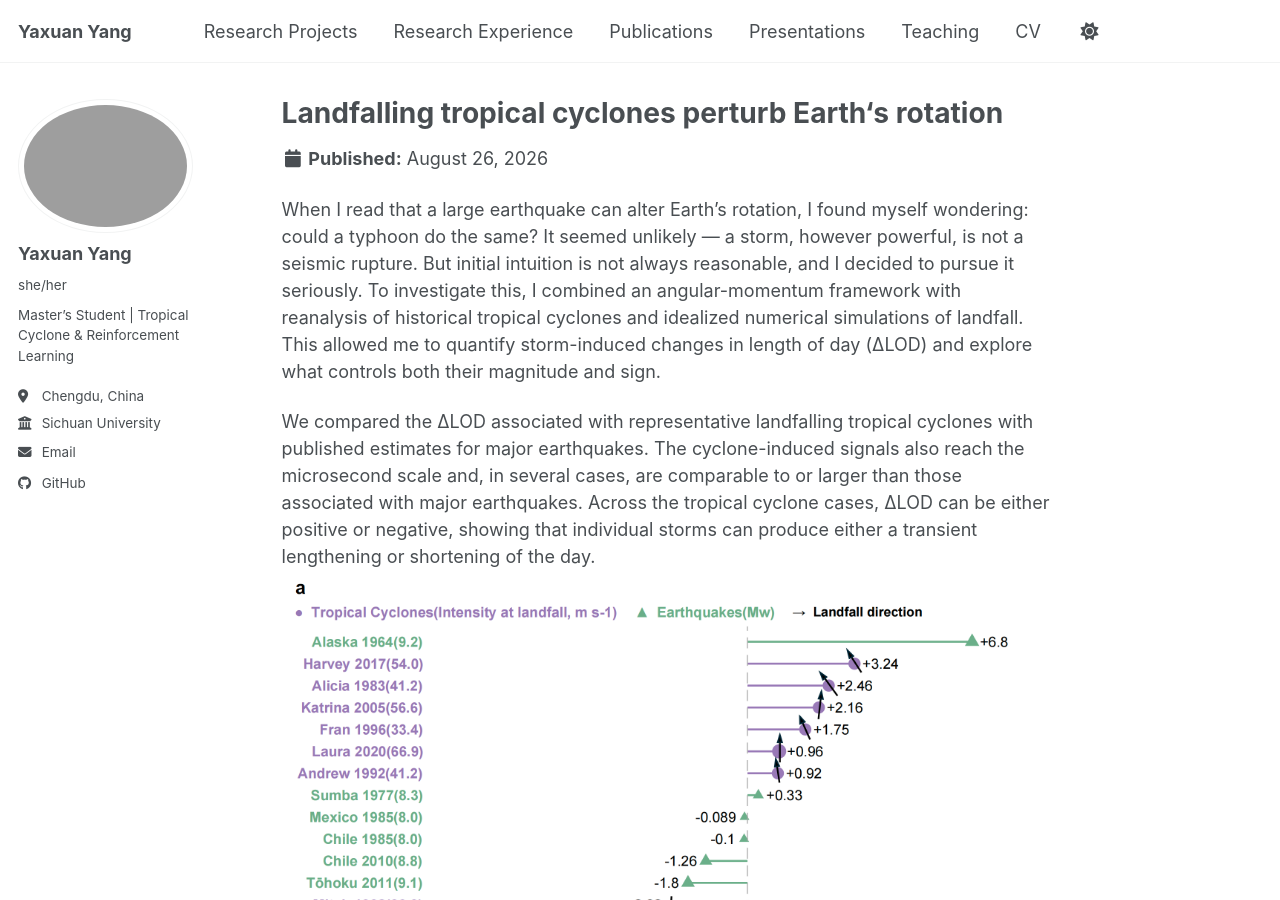
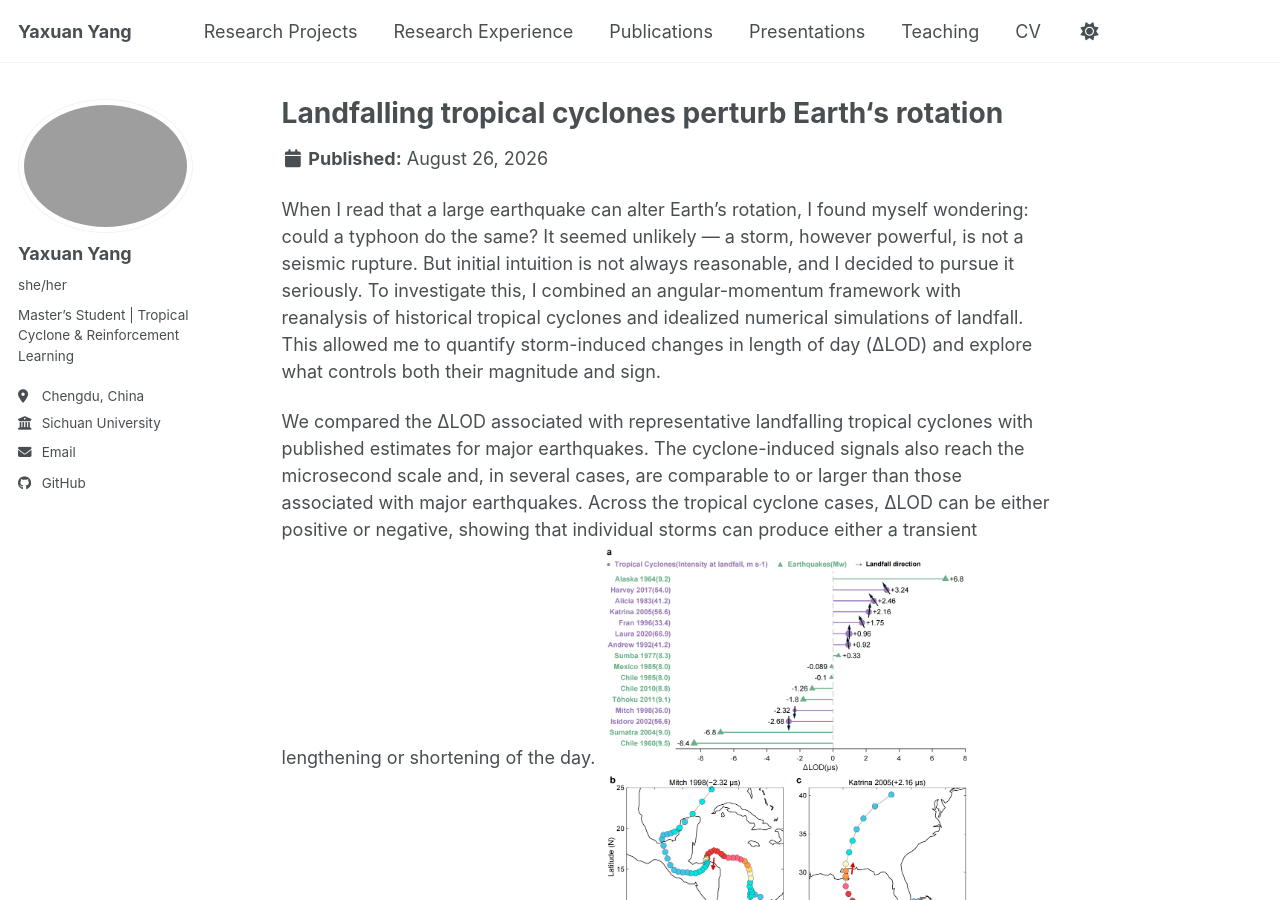
Before and after one commit to yyx-git/yyx-git.github.io, a Jekyll site: the page built from _portfolio/portfolio-1.md, in a window 1280 px wide and 900 px high. Built offline with Jekyll 4.4.1, drawn with Linux system fonts in a browser that asks for light colours; a script bundle is joined from its source files by our own code; library files that are not in the unit come from our copies.

Commit message:
Update portfolio-1.md

```diff
--- a/_portfolio/portfolio-1.md
+++ b/_portfolio/portfolio-1.md
@@ -7,9 +7,9 @@ collection: portfolio
 When I read that a large earthquake can alter Earth's rotation, I found myself wondering: could a typhoon do the same? It seemed unlikely — a storm, however powerful, is not a seismic rupture. But initial intuition is not always reasonable, and I decided to pursue it seriously. To investigate this, I combined an angular-momentum framework with reanalysis of historical tropical cyclones and idealized numerical simulations of landfall. This allowed me to quantify storm-induced changes in length of day (ΔLOD) and explore what controls both their magnitude and sign.
 
 We compared the ΔLOD associated with representative landfalling tropical cyclones with published estimates for major earthquakes. The cyclone-induced signals also reach the microsecond scale and, in several cases, are comparable to or larger than those associated with major earthquakes. Across the tropical cyclone cases, ΔLOD can be either positive or negative, showing that individual storms can produce either a transient lengthening or shortening of the day.
-<img src="/images/typhoon_earth_1.png" alt="results">
+<img src="/images/typhoon_earth_1.png" alt="results" width="50%">
 Comparison of storm-induced ΔLOD with published estimates for representative major earthquakes. Tropical cyclones produce rotational perturbations on the same microsecond scale, with both positive and negative responses.
 
 We then used idealized numerical simulations to systematically vary the direction of landfall while keeping the other model settings unchanged. ΔLOD varies strongly and systematically with landfall angle, with different directions producing opposite signs. This result shows that the sign of the rotational perturbation is closely linked to how the cyclone crosses the coastline, rather than being determined by storm intensity alone.
-<img src="/images/typhoon_earth_2.png" alt="results">
+<img src="/images/typhoon_earth_2.png" alt="results" width="50%">
 Dependence of ΔLOD on landfall direction in idealized simulations. The sign and magnitude of the rotational response vary systematically with landfall angle, with approximately opposite directions producing opposite ΔLOD responses.
```
